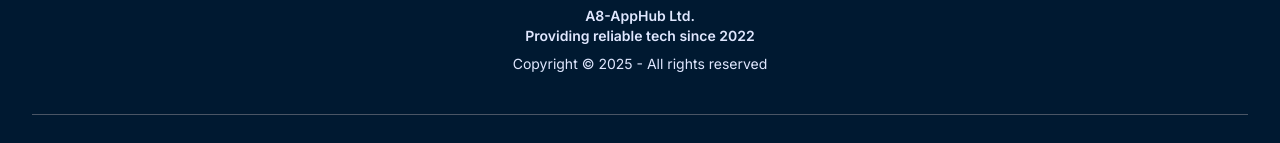
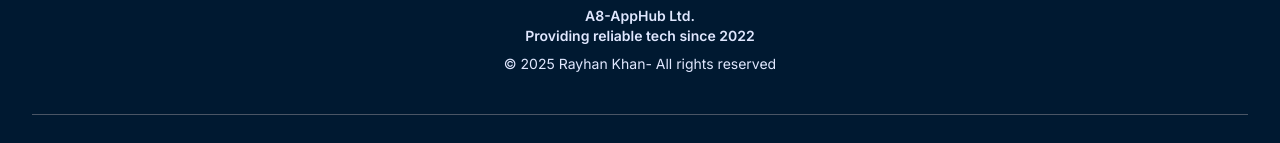
Before and after one commit to RayhanRK/A8-AppHub, a React (Vite) app: page / in a window 1280 px wide. Shown: the part 2654-2797 px from the top of the page. Built offline with nearby package versions, Linux system fonts and the light colour scheme.

Commit message:
Live link Added

```diff
--- a/src/Components/Footer.jsx
+++ b/src/Components/Footer.jsx
@@ -19,7 +19,7 @@ const Footer = () => {
             <br />
             Providing reliable tech since 2022
           </p>
-          <p>Copyright © {new Date().getFullYear()} - All rights reserved</p>
+          <p> © {new Date().getFullYear()} Rayhan Khan- All rights reserved</p>
         </aside>
 
         {/* Horizontal line before nav */}
--- a/src/Components/Navbar.jsx
+++ b/src/Components/Navbar.jsx
@@ -1,7 +1,7 @@
 import { Download, House, LayoutPanelLeft } from "lucide-react";
 import { FaGithub } from "react-icons/fa";
 import { Link, NavLink } from "react-router";
-
+import Logo from "../assets/logo.png";
 const Navbar = () => {
   return (
     <nav className="navbar w-11/12 mx-auto px-0">
@@ -65,8 +65,7 @@ const Navbar = () => {
           <span>
             {/* Nav logo */}
             <img
-              src={"../src/assets/logo.png"}
-              alt="AppHub "
+              src={Logo}
               className="w-7 md:w-8 lg:w-10 h-auto object-contain"
             />
           </span>
--- a/src/RootLayout/RootLayout.jsx
+++ b/src/RootLayout/RootLayout.jsx
@@ -4,6 +4,7 @@ import Footer from "../Components/Footer";
 import { ToastContainer } from "react-toastify";
 
 const RootLayout = () => {
+
   return (
     <div className="flex flex-col min-h-screen">
       <header className="lg:px-8 py-2 md:px-4 px-2">
```
Also changed, not shown: 2 other files (tests, documents, lock files or other folders).
